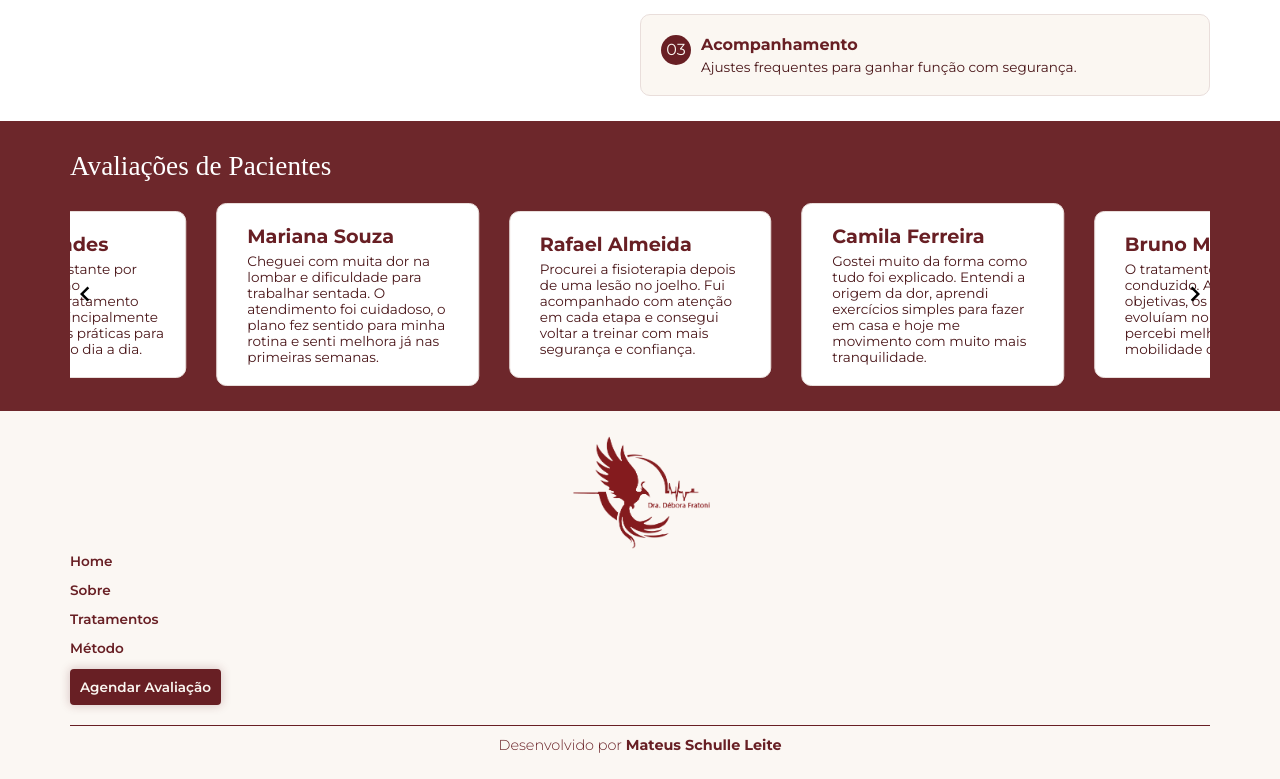
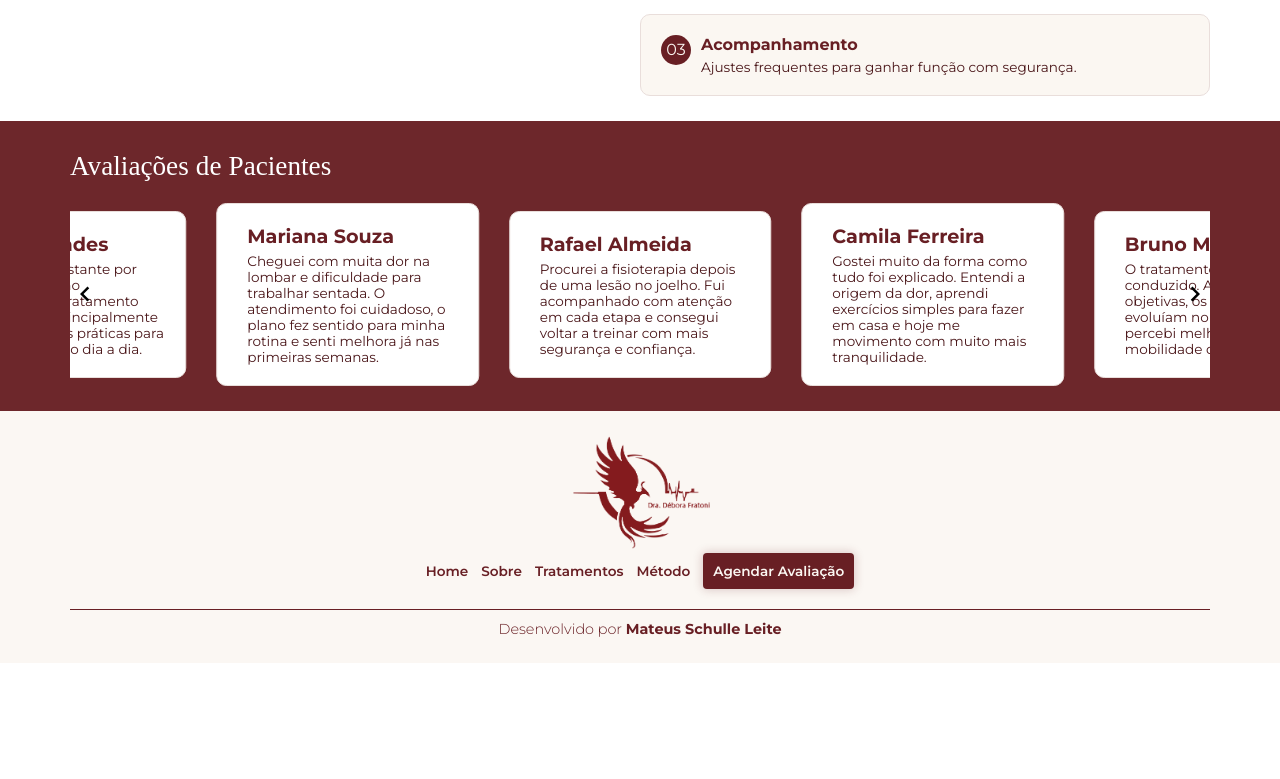
Before and after one commit to mateusschulleleite/site-fisioterapia-debora, a Vue app: page / in a window 1280 px wide. Shown: the part 1047-1826 px from the top of the page. After the commit the page ends 1710 px from the top, so only its background shows below. Built offline with nearby package versions, Linux system fonts and the light colour scheme.

Commit message:
Ajustes gerais

```diff
--- a/src/components/Footer.vue
+++ b/src/components/Footer.vue
@@ -62,5 +62,13 @@ section {
             font-weight: 700;
         }
     }
+
+    @media (min-width: 1024px) {
+        ul {
+            flex-direction: row;
+            align-items: center;
+            justify-content: center;
+        }
+    }
 }
 </style>
--- a/src/components/Methods.vue
+++ b/src/components/Methods.vue
@@ -37,7 +37,11 @@ import SectionTitle from './SectionTitle.vue';
 section {
     background: #ffffff;
 
-    >div {
+    > div {
+        > div {
+            display: none;
+        }
+
         ul {
             display: flex;
             flex-direction: column;
```
